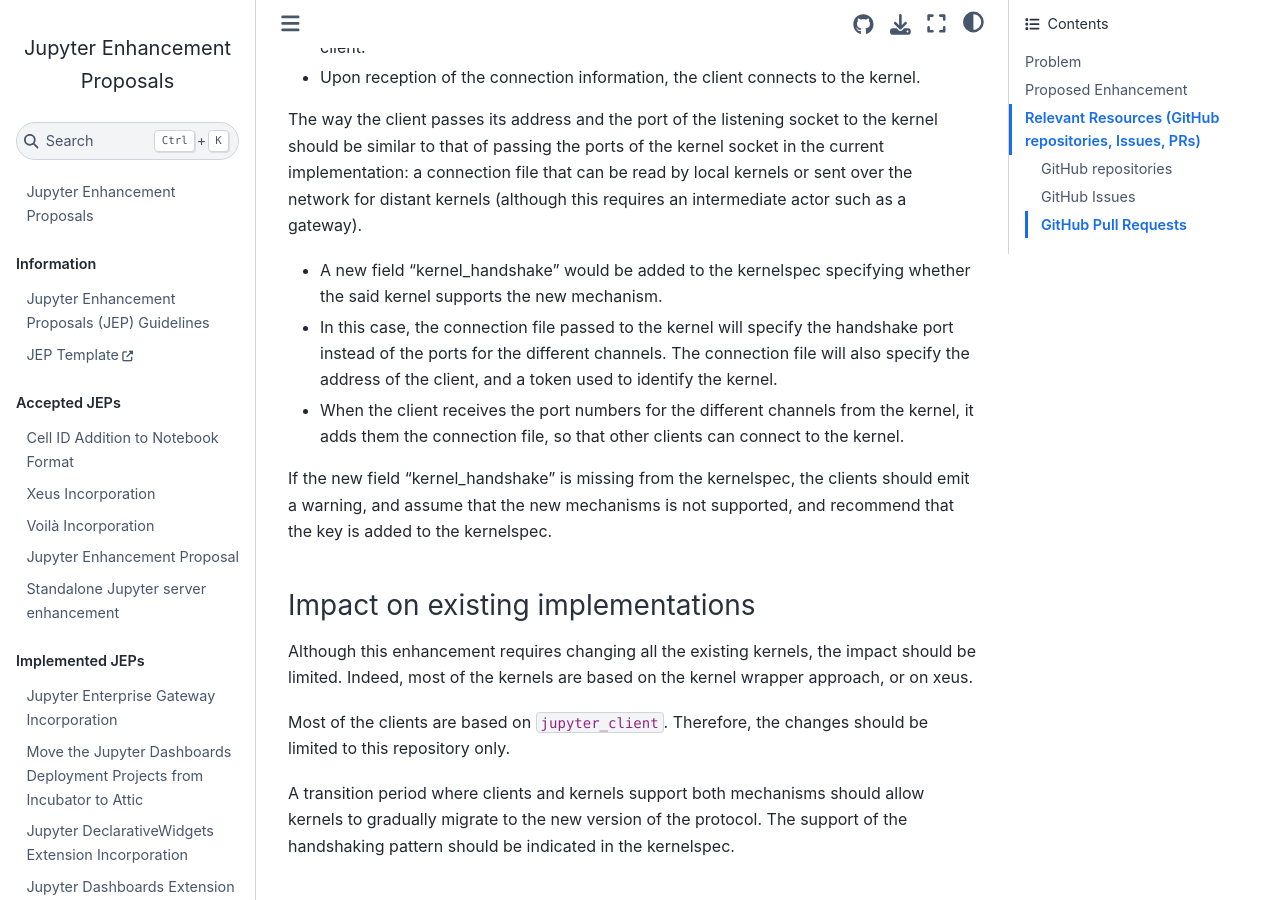
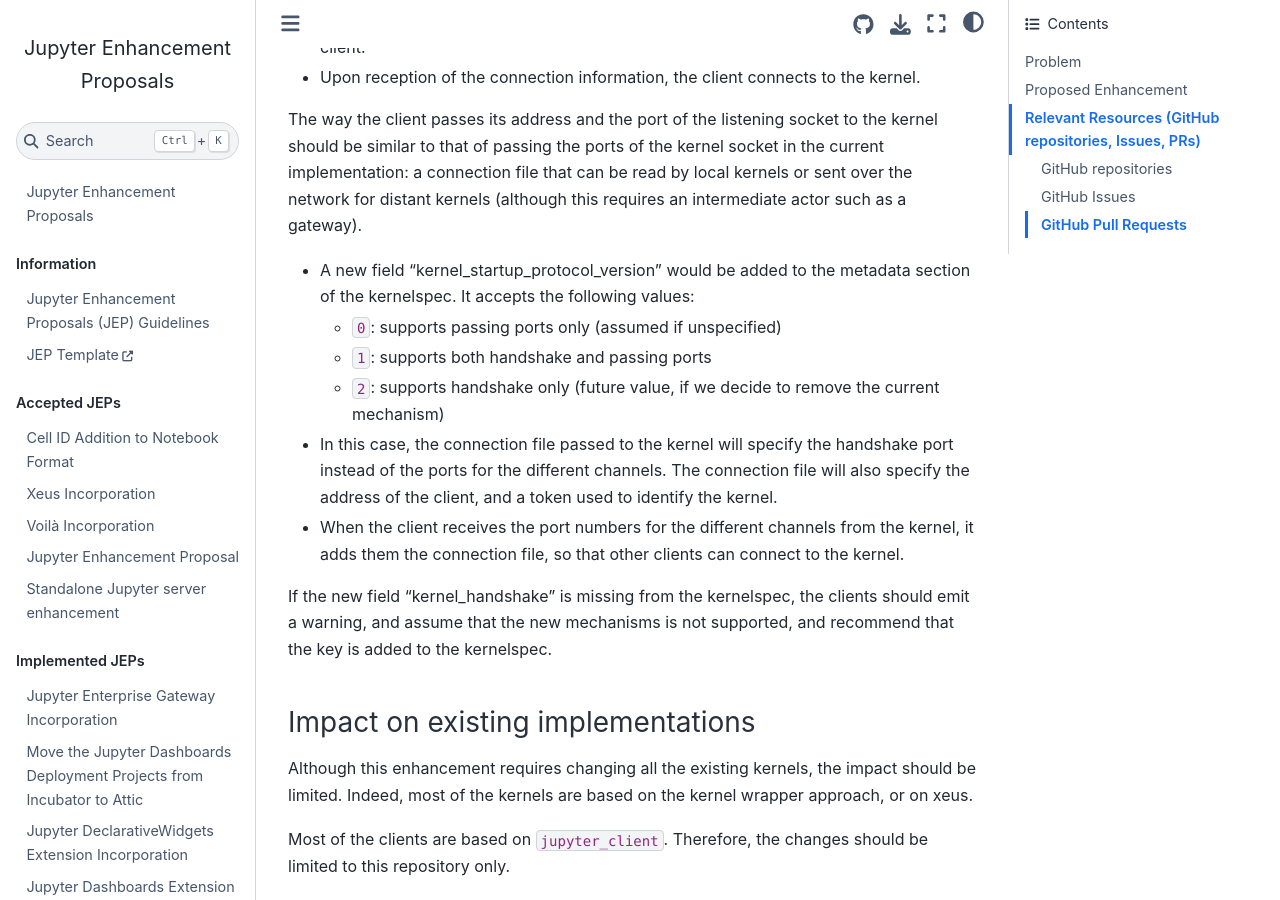
Before and after one commit to jupyter/enhancement-proposals, a Jupyter Book: the page built from jupyter-handshaking/jupyter-handshaking.md, in a window 1280 px wide and 900 px high, scrolled down 773 px. Built offline with Jupyter Book 1.0.4 settings and Sphinx 7.4.7 and the Sphinx Book theme 1.1.4, drawn with Linux system fonts in a browser that asks for light colours.

Commit message:
Added more precision regarding the kernelspec

```diff
--- a/jupyter-handshaking/jupyter-handshaking.md
+++ b/jupyter-handshaking/jupyter-handshaking.md
@@ -17,7 +17,10 @@
 
 The way the client passes its address and the port of the listening socket to the kernel should be similar to that of passing the ports of the kernel socket in the current implementation: a connection file that can be read by local kernels or sent over the network for distant kernels (although this requires an intermediate actor such as a gateway).
 
-- A new field "kernel_handshake" would be added to the kernelspec specifying whether the said kernel supports the new mechanism.
+- A new field "kernel_startup_protocol_version" would be added to the metadata section of the kernelspec. It accepts the following values:
+  - `0`: supports passing ports only (assumed if unspecified)
+  - `1`: supports both handshake and passing ports
+  - `2`: supports handshake only (future value, if we decide to remove the current mechanism)
 - In this case, the connection file passed to the kernel will specify the handshake port instead of the ports for the different channels. The connection file will also specify the address of the client, and a token used to identify the kernel.
 - When the client receives the port numbers for the different channels from the kernel, it adds them the connection file, so that other clients can connect to the kernel.
 
```
